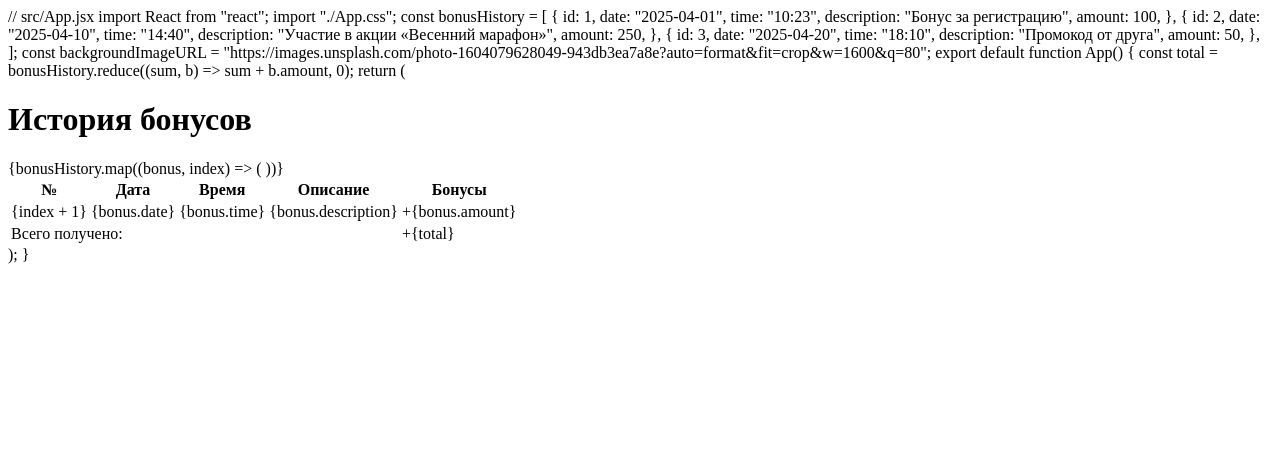
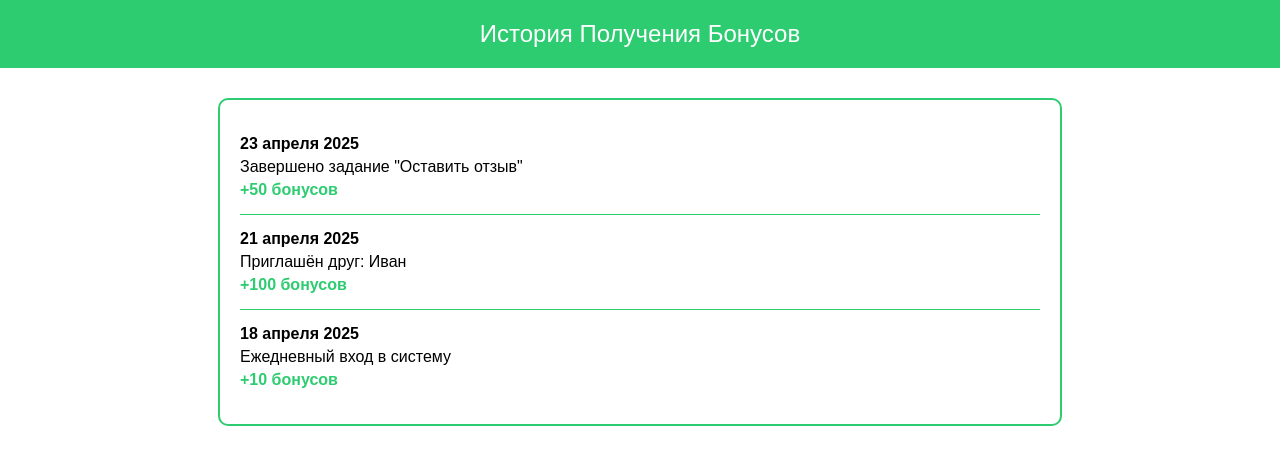
Before and after one commit to MutchTime/historybonus, a plain HTML site: page index.html in a window 1280 px wide. Drawn offline with Linux system fonts and the light colour scheme.

Commit message:
Update index.html

```diff
--- a/index.html
+++ b/index.html
@@ -1,76 +1,81 @@
-// src/App.jsx
-import React from "react";
-import "./App.css";
+<!DOCTYPE html>
+<html lang="ru">
+<head>
+  <meta charset="UTF-8" />
+  <meta name="viewport" content="width=device-width, initial-scale=1.0"/>
+  <title>История Бонусов</title>
+  <style>
+    body {
+      margin: 0;
+      font-family: Arial, sans-serif;
+      background-color: #ffffff;
+      color: #000000;
+    }
 
-const bonusHistory = [
-  {
-    id: 1,
-    date: "2025-04-01",
-    time: "10:23",
-    description: "Бонус за регистрацию",
-    amount: 100,
-  },
-  {
-    id: 2,
-    date: "2025-04-10",
-    time: "14:40",
-    description: "Участие в акции «Весенний марафон»",
-    amount: 250,
-  },
-  {
-    id: 3,
-    date: "2025-04-20",
-    time: "18:10",
-    description: "Промокод от друга",
-    amount: 50,
-  },
-];
+    header {
+      background-color: #2ecc71; /* зелёный */
+      color: white;
+      padding: 20px;
+      text-align: center;
+      font-size: 24px;
+    }
 
-const backgroundImageURL =
-  "https://images.unsplash.com/photo-1604079628049-943db3ea7a8e?auto=format&fit=crop&w=1600&q=80";
+    .container {
+      max-width: 800px;
+      margin: 30px auto;
+      padding: 20px;
+      border: 2px solid #2ecc71;
+      border-radius: 10px;
+    }
 
-export default function App() {
-  const total = bonusHistory.reduce((sum, b) => sum + b.amount, 0);
+    .bonus-entry {
+      border-bottom: 1px solid #2ecc71;
+      padding: 15px 0;
+    }
 
-  return (
-    <div
-      className="container"
-      style={{ backgroundImage: `url(${backgroundImageURL})` }}
-    >
-      <div className="card">
-        <h1 className="title">История бонусов</h1>
+    .bonus-entry:last-child {
+      border-bottom: none;
+    }
 
-        <table>
-          <thead>
-            <tr>
-              <th>№</th>
-              <th>Дата</th>
-              <th>Время</th>
-              <th>Описание</th>
-              <th>Бонусы</th>
-            </tr>
-          </thead>
-          <tbody>
-            {bonusHistory.map((bonus, index) => (
-              <tr key={bonus.id}>
-                <td>{index + 1}</td>
-                <td>{bonus.date}</td>
-                <td>{bonus.time}</td>
-                <td>{bonus.description}</td>
-                <td className="amount">+{bonus.amount}</td>
-              </tr>
-            ))}
-          </tbody>
-          <tfoot>
-            <tr>
-              <td colSpan="4" className="total-label">
-                Всего получено:
-              </td>
-              <td className="total-value">+{total}</td>
-            </tr>
-          </tfoot>
-        </table>
-      </div>
+    .bonus-date {
+      font-weight: bold;
+    }
+
+    .bonus-description {
+      margin: 5px 0;
+    }
+
+    .bonus-amount {
+      color: #2ecc71;
+      font-weight: bold;
+    }
+  </style>
+</head>
+<body>
+
+  <header>
+    История Получения Бонусов
+  </header>
+
+  <div class="container">
+    <div class="bonus-entry">
+      <div class="bonus-date">23 апреля 2025</div>
+      <div class="bonus-description">Завершено задание "Оставить отзыв"</div>
+      <div class="bonus-amount">+50 бонусов</div>
     </div>
-  );
-}
+
+    <div class="bonus-entry">
+      <div class="bonus-date">21 апреля 2025</div>
+      <div class="bonus-description">Приглашён друг: Иван</div>
+      <div class="bonus-amount">+100 бонусов</div>
+    </div>
+
+    <div class="bonus-entry">
+      <div class="bonus-date">18 апреля 2025</div>
+      <div class="bonus-description">Ежедневный вход в систему</div>
+      <div class="bonus-amount">+10 бонусов</div>
+    </div>
+  </div>
+
+</body>
+</html>
```
